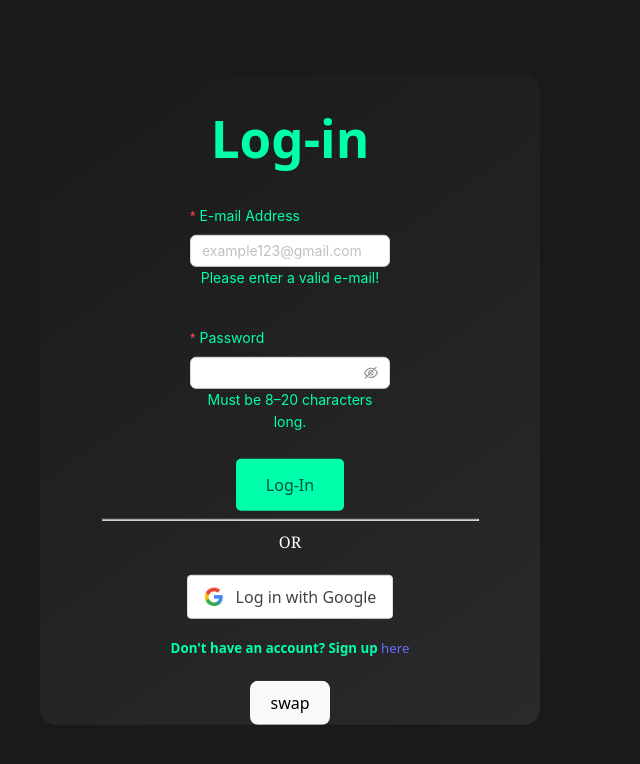
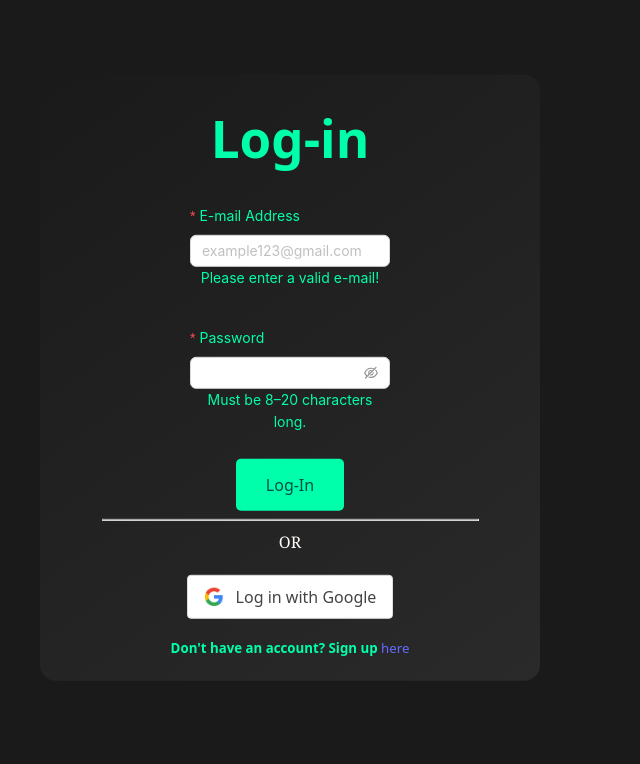
Before and after one commit to ShivD7/CodeEval, a React (Vite) app in the folder frontend/code-eval/: page /CodeEval/login in a window 1280 px wide. Shown: the top 764 px of the page, without its empty margins (350-990 px from the left). Built offline with nearby package versions, Linux system fonts and the light colour scheme; no server answers.

Commit message:
removed swap buttons

```diff
--- a/frontend/code-eval/src/components/LoginPage.jsx
+++ b/frontend/code-eval/src/components/LoginPage.jsx
@@ -21,11 +21,6 @@ const LoginPage = () => {
     setPassword(newValue);
   };
 
-  const handleSwap = (e) => {
-    e.preventDefault()
-    setIsSigningIn(false)
-  }
-
   const onSubmit = async (e) => {
     e.preventDefault()
     if (!isSigningIn){
@@ -40,7 +35,6 @@ const LoginPage = () => {
           setUserLoggedIn(true)
         }
     }
-    console.log(isSigningIn)
   }
 
   const onGoogleSignIn = (e) => {
@@ -103,7 +97,6 @@ const LoginPage = () => {
                 <span>Log in with Google</span>
             </button>
             <h5 className = "sign-up">Don't have an account? Sign up <Link to="/signup">here</Link></h5>
-            <button onClick = {handleSwap}>swap</button>
         </div>
     </div>
   )
--- a/frontend/code-eval/src/components/SignupPage.jsx
+++ b/frontend/code-eval/src/components/SignupPage.jsx
@@ -46,11 +46,6 @@ const SignupPage = () => {
             setSignUp(false)
         })
     }
-  }
-
-  const changeState = (e) => {
-    e.preventDefault()
-    setSignUp(false)
   }
 
   const handleChangeEmail = (e) => {
@@ -111,7 +106,6 @@ const SignupPage = () => {
 
               <h5 className = "sign-up">Already have an account? Log in <Link to="/login">here</Link></h5>
           </div>
-          <button onClick={changeState}>swap</button>
       </div>
   )
 }
```
